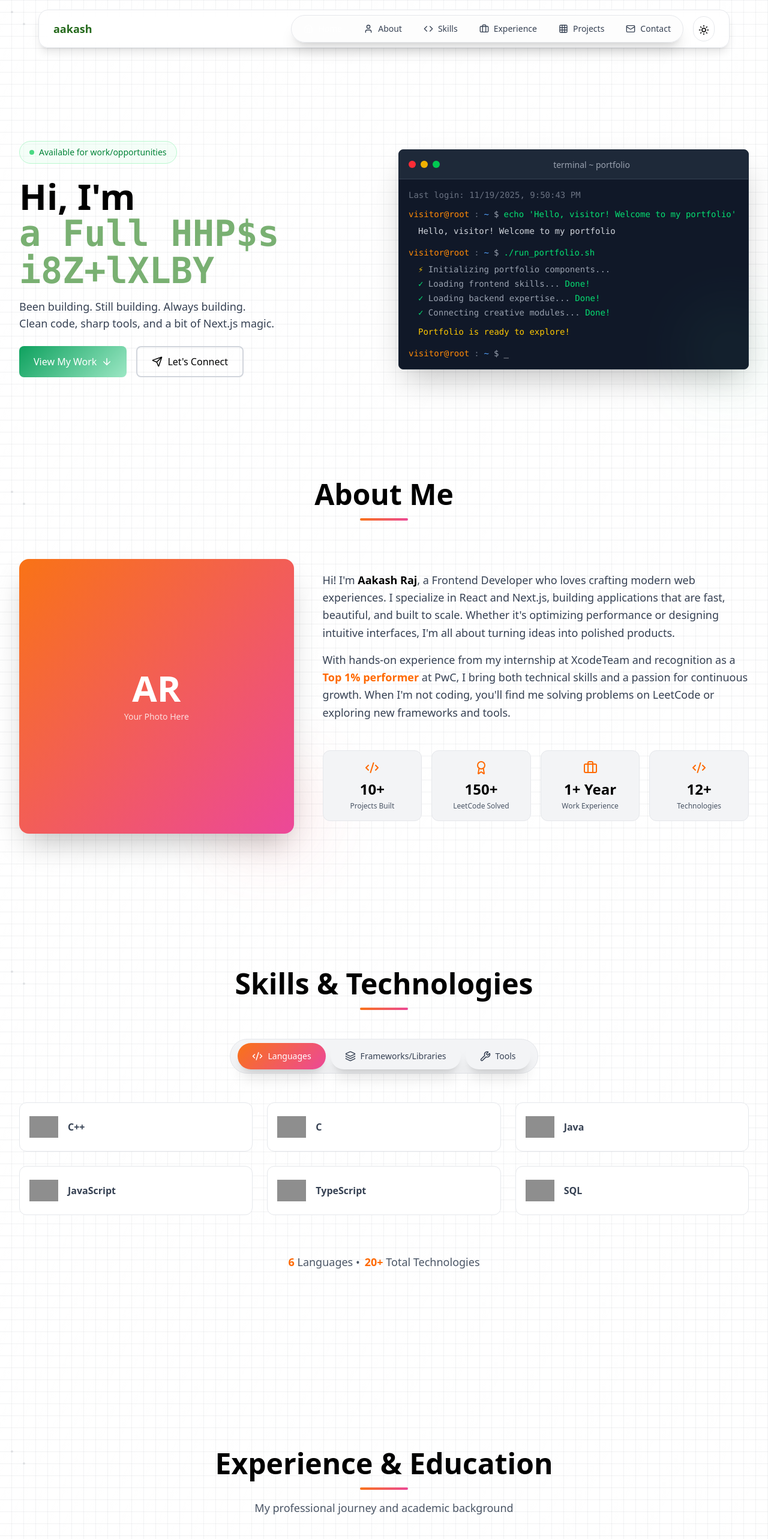
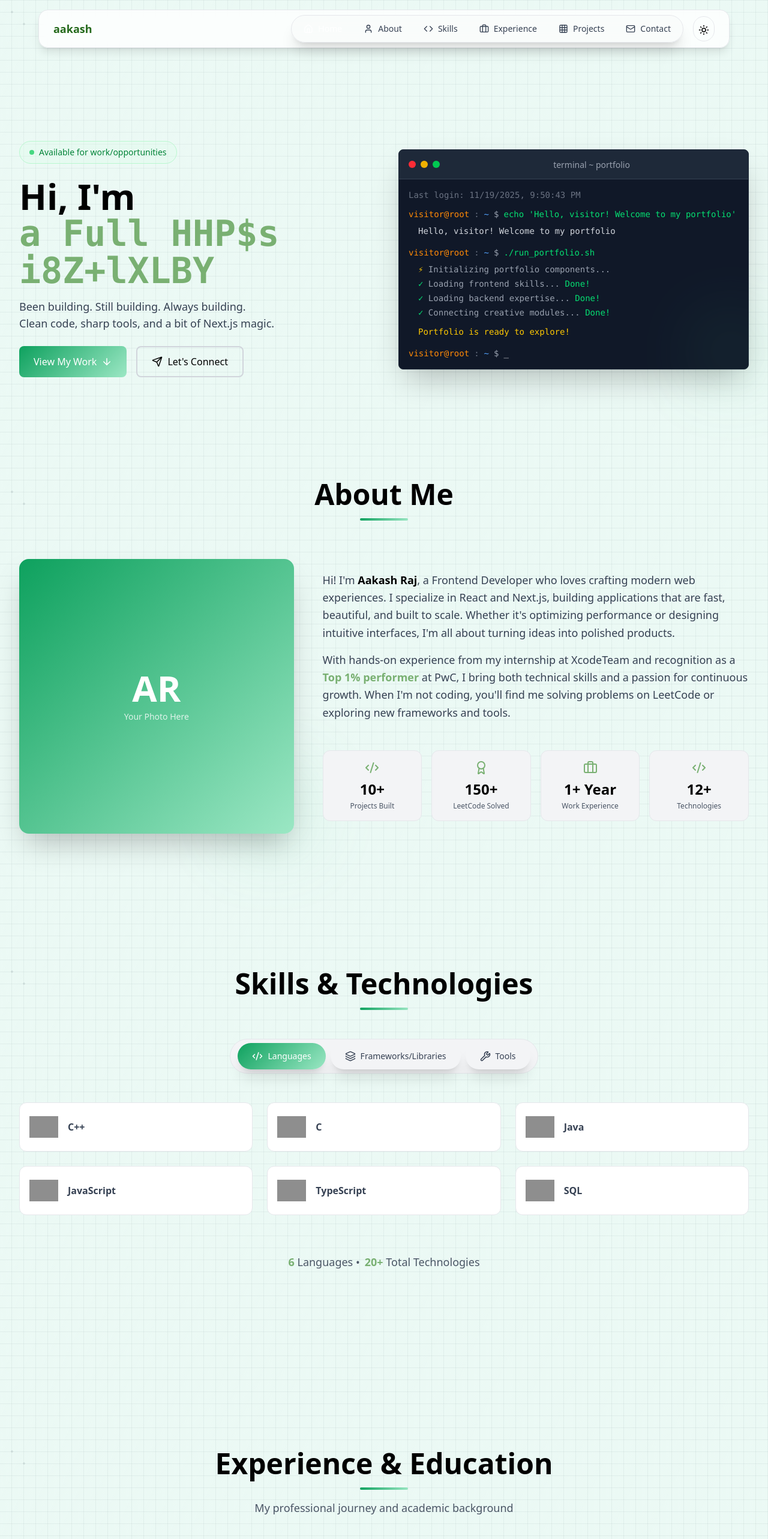
Before and after one commit to aakash-sriv/my-folio, a React (Vite) app: page / in a window 1280 px wide. Shown: the top 2566 px of the page at 60% size. Built offline with nearby package versions, Linux system fonts and the light colour scheme; grey boxes are pictures that could not be loaded.

Commit message:
deploying

```diff
--- a/src/components/About.jsx
+++ b/src/components/About.jsx
@@ -17,7 +17,7 @@ export default function About() {
           <h2 className="text-4xl sm:text-5xl font-bold text-black dark:text-white mb-4">
             About Me
           </h2>
-          <div className="w-20 h-1 bg-[linear-gradient(135deg,#f97316,#ec4899)] mx-auto rounded-full"></div>
+          <div className="w-20 h-1 accent-gradient dark:accent-gradient-dark mx-auto rounded-full"></div>
         </div>
 
         {/* Main Content Grid */}
@@ -30,7 +30,7 @@ export default function About() {
               {/* <img src="/path-to-your-image.jpg" alt="Aakash Raj" className="rounded-2xl w-full shadow-2xl" /> */}
 
               {/* Placeholder - Remove this div when you add your image */}
-              <div className="aspect-square rounded-2xl bg-[linear-gradient(135deg,#f97316,#ec4899)] flex items-center justify-center shadow-2xl">
+              <div className="aspect-square rounded-2xl accent-gradient dark:accent-gradient-dark flex items-center justify-center shadow-2xl">
                 <div className="text-center text-white">
                   <div className="text-6xl font-bold mb-2">AR</div>
                   <div className="text-sm opacity-80">Your Photo Here</div>
@@ -38,7 +38,7 @@ export default function About() {
               </div>
 
               {/* Decorative floating element */}
-              <div className="absolute -bottom-6 -right-6 w-32 h-32 bg-[linear-gradient(135deg,#f97316,#ec4899)] rounded-full blur-3xl opacity-20 -z-10"></div>
+              <div className="absolute -bottom-6 -right-6 w-32 h-32 accent-gradient dark:accent-gradient-dark rounded-full blur-3xl opacity-20 -z-10"></div>
             </div>
           </div>
 
@@ -51,7 +51,7 @@ export default function About() {
               </p>
 
               <p>
-                With hands-on experience from my internship at XcodeTeam and recognition as a <span className="font-bold text-orange-500">Top 1% performer</span> at PwC, I bring both technical skills and a passion for continuous growth. When I'm not coding, you'll find me solving problems on LeetCode or exploring new frameworks and tools.
+                With hands-on experience from my internship at XcodeTeam and recognition as a <span className="font-bold text-[#79b072] dark:text-[#0a8a3f]">Top 1% performer</span> at PwC, I bring both technical skills and a passion for continuous growth. When I'm not coding, you'll find me solving problems on LeetCode or exploring new frameworks and tools.
               </p>
             </div>
 
@@ -64,7 +64,7 @@ export default function About() {
                     key={idx}
                     className="text-center p-4 rounded-xl bg-gray-100 dark:bg-gray-900 border border-gray-200 dark:border-gray-800 hover:scale-105 transition-transform"
                   >
-                    <Icon className="w-6 h-6 mx-auto mb-2 text-orange-500" />
+                    <Icon className="w-6 h-6 mx-auto mb-2 text-[#79b072] dark:text-[#0a8a3f]" />
                     <div className="text-2xl font-bold text-black dark:text-white">{stat.value}</div>
                     <div className="text-xs text-gray-600 dark:text-gray-400 mt-1">{stat.label}</div>
                   </div>
--- a/src/components/Experience.jsx
+++ b/src/components/Experience.jsx
@@ -37,7 +37,7 @@ export default function Experience() {
           <h2 className="text-4xl sm:text-5xl font-bold text-black dark:text-white mb-4">
             Experience & Education
           </h2>
-          <div className="w-20 h-1 bg-[linear-gradient(135deg,#f97316,#ec4899)] mx-auto rounded-full"></div>
+          <div className="w-20 h-1 accent-gradient dark:accent-gradient-dark mx-auto rounded-full"></div>
           <p className="text-gray-600 dark:text-gray-400 mt-4 text-lg">
             My professional journey and academic background
           </p>
@@ -46,7 +46,7 @@ export default function Experience() {
         {/* Timeline */}
         <div className="relative max-w-5xl mx-auto">
           {/* Vertical line */}
-          <div className="absolute left-8 md:left-1/2 top-0 bottom-0 w-0.5 bg-[linear-gradient(180deg,#f97316,#ec4899)] transform md:-translate-x-1/2"></div>
+          <div className="absolute left-8 md:left-1/2 top-0 bottom-0 w-0.5 accent-gradient dark:accent-gradient-dark transform md:-translate-x-1/2"></div>
 
           {/* Timeline items */}
           <div className="space-y-12">
@@ -57,9 +57,8 @@ export default function Experience() {
               return (
                 <div
                   key={idx}
-                  className={`relative flex items-start gap-6 md:gap-0 ${
-                    isLeft ? 'md:flex-row' : 'md:flex-row-reverse'
-                  }`}
+                  className={`relative flex items-start gap-6 md:gap-0 ${isLeft ? 'md:flex-row' : 'md:flex-row-reverse'
+                    }`}
                 >
 
                   {/* Content card - takes half width on desktop */}
@@ -68,25 +67,24 @@ export default function Experience() {
 
                       {/* Year badge */}
                       <div className="flex items-center gap-3 mb-3">
-                        <span className="px-3 py-1 bg-orange-100 dark:bg-orange-900/30 text-orange-600 dark:text-orange-400 text-sm font-semibold rounded-full">
+                        <span className="px-3 py-1 bg-green-100 dark:bg-green-900/30 text-green-600 dark:text-green-400 text-sm font-semibold rounded-full">
                           {item.year}
                         </span>
-                        <span className={`text-xs font-medium px-2 py-1 rounded ${
-                          item.type === 'work'
+                        <span className={`text-xs font-medium px-2 py-1 rounded ${item.type === 'work'
                             ? 'bg-blue-100 dark:bg-blue-900/30 text-blue-600 dark:text-blue-400'
                             : 'bg-purple-100 dark:bg-purple-900/30 text-purple-600 dark:text-purple-400'
-                        }`}>
+                          }`}>
                           {item.type === 'work' ? 'Work' : 'Education'}
                         </span>
                       </div>
 
                       {/* Title */}
-                      <h4 className="text-xl font-bold text-black dark:text-white mb-2 group-hover:text-orange-500 dark:group-hover:text-orange-400 transition-colors">
+                      <h4 className="text-xl font-bold text-black dark:text-white mb-2 group-hover:text-[#79b072] dark:group-hover:text-[#0a8a3f] transition-colors">
                         {item.title}
                       </h4>
 
                       {/* Company */}
-                      <p className="text-orange-500 dark:text-orange-400 font-medium mb-3">
+                      <p className="text-[#79b072] dark:text-[#0a8a3f] font-medium mb-3">
                         {item.company}
                       </p>
 
@@ -99,7 +97,7 @@ export default function Experience() {
 
                   {/* Center icon - positioned in middle on desktop */}
                   <div className="absolute left-0 md:left-1/2 md:transform md:-translate-x-1/2 shrink-0">
-                    <div className="w-16 h-16 rounded-full bg-[linear-gradient(135deg,#f97316,#ec4899)] flex items-center justify-center shadow-lg group-hover:scale-110 transition-transform z-10">
+                    <div className="w-16 h-16 rounded-full accent-gradient dark:accent-gradient-dark flex items-center justify-center shadow-lg group-hover:scale-110 transition-transform z-10">
                       <Icon className="w-8 h-8 text-white" />
                     </div>
                   </div>
--- a/src/components/Skills.jsx
+++ b/src/components/Skills.jsx
@@ -48,7 +48,7 @@ export default function Skills() {
           <h2 className="text-4xl sm:text-5xl font-bold text-black dark:text-white mb-4">
             Skills & Technologies
           </h2>
-          <div className="w-20 h-1 bg-[linear-gradient(135deg,#f97316,#ec4899)] mx-auto rounded-full"></div>
+          <div className="w-20 h-1 accent-gradient dark:accent-gradient-dark mx-auto rounded-full"></div>
         </div>
 
         {/* Pill Tabs - FIXED */}
@@ -72,7 +72,7 @@ export default function Skills() {
                 >
                   {/* Active background - more visible gradient */}
                   {isActive && (
-                    <span className="absolute inset-0 bg-[linear-gradient(135deg,#f97316,#ec4899)] rounded-full "></span>
+                    <span className="absolute inset-0 accent-gradient dark:accent-gradient-dark rounded-full "></span>
                   )}
 
                   {/* Icon and text need z-index to show above gradient */}
@@ -107,7 +107,7 @@ export default function Skills() {
               </p>
 
               {/* Hover effect border */}
-              <div className="absolute inset-0 rounded-xl bg-[linear-gradient(135deg,#f97316,#ec4899)] opacity-0 group-hover:opacity-10 transition-opacity -z-10"></div>
+              <div className="absolute inset-0 rounded-xl accent-gradient dark:accent-gradient-dark opacity-0 group-hover:opacity-1 transition-opacity -z-10"></div>
             </div>
           ))}
         </div>
@@ -115,8 +115,8 @@ export default function Skills() {
         {/* Fun Stats Below */}
         <div className="mt-16 text-center">
           <p className="text-gray-600 dark:text-gray-400 text-lg">
-            <span className="font-bold text-orange-500">{skills[activeTab].length}</span> {tabs.find(t => t.id === activeTab)?.label} •
-            <span className="font-bold text-orange-500 ml-2">{Object.values(skills).flat().length}+</span> Total Technologies
+            <span className="font-bold text-[#79b072] dark:text-[#0a8a3f]">{skills[activeTab].length}</span> {tabs.find(t => t.id === activeTab)?.label} •
+            <span className="font-bold text-[#79b072] dark:text-[#0a8a3f] ml-2">{Object.values(skills).flat().length}+</span> Total Technologies
           </p>
         </div>
 
--- a/src/index.css
+++ b/src/index.css
@@ -12,18 +12,23 @@
   color-scheme: light dark;
 
   /* Global theme variables (light defaults) */
-  --bg: 255 255 255;       /* white */
-  --text: 0 0 0;           /* black text on light */
+  --bg: 255 255 255;
+  /* white */
+  --text: 0 0 0;
+  /* black text on light */
   --muted: 100 116 139;
   --surface: 255 255 255;
   --border: 226 232 240;
-  --glass: 255 255 255;    /* UI chrome */
+  --glass: 255 255 255;
+  /* UI chrome */
 }
 
 /* Dark overrides */
 .dark {
-  --bg: 0 0 0;           /* pure black */
-  --text: 255 255 255;   /* pure white */
+  --bg: 0 0 0;
+  /* pure black */
+  --text: 255 255 255;
+  /* pure white */
   --muted: 148 163 184;
   --surface: 0 0 0;
   --border: 15 15 15;
@@ -31,7 +36,11 @@
 }
 
 /* Apply variables site-wide */
-html, body, #root { height: 100%; }
+html,
+body,
+#root {
+  height: 100%;
+}
 
 /* -------------------- Background: shimmer + circuit (light & dark) --------------------
    The shimmer layer is first (on top), then the circuit-board pattern layers beneath.
@@ -47,92 +56,88 @@ body {
      subtle diagonal sheen — tuned for light mode
   ------------------------------------------------------ */
   background-image:
-    linear-gradient(
-      115deg,
-      rgba(255,255,255,0.06) 0%,
-      rgba(255,255,255,0.12) 30%,
-      rgba(255,255,255,0.06) 60%,
-      rgba(255,255,255,0.02) 100%
-    ),
+    linear-gradient(0deg, #10b98115, #10b98115),
+    linear-gradient(115deg,
+      rgba(255, 255, 255, 0.06) 0%,
+      rgba(255, 255, 255, 0.12) 30%,
+      rgba(255, 255, 255, 0.06) 60%,
+      rgba(255, 255, 255, 0.02) 100%),
 
     /* -------------- CIRCUIT BOARD PATTERN (beneath) - LIGHT -------------- */
     repeating-linear-gradient(0deg,
       transparent,
       transparent 19px,
-      rgba(75,85,99,0.08) 19px,
-      rgba(75,85,99,0.08) 20px,
+      rgba(75, 85, 99, 0.08) 19px,
+      rgba(75, 85, 99, 0.08) 20px,
       transparent 20px,
       transparent 39px,
-      rgba(75,85,99,0.08) 39px,
-      rgba(75,85,99,0.08) 40px
-    ),
+      rgba(75, 85, 99, 0.08) 39px,
+      rgba(75, 85, 99, 0.08) 40px),
     repeating-linear-gradient(90deg,
       transparent,
       transparent 19px,
-      rgba(75,85,99,0.08) 19px,
-      rgba(75,85,99,0.08) 20px,
+      rgba(75, 85, 99, 0.08) 19px,
+      rgba(75, 85, 99, 0.08) 20px,
       transparent 20px,
       transparent 39px,
-      rgba(75,85,99,0.08) 39px,
-      rgba(75,85,99,0.08) 40px
-    ),
-    radial-gradient(circle at 20px 20px, rgba(55,65,81,0.12) 2px, transparent 2px),
-    radial-gradient(circle at 40px 40px, rgba(55,65,81,0.12) 2px, transparent 2px);
+      rgba(75, 85, 99, 0.08) 39px,
+      rgba(75, 85, 99, 0.08) 40px),
+    radial-gradient(circle at 20px 20px, rgba(55, 65, 81, 0.12) 2px, transparent 2px),
+    radial-gradient(circle at 40px 40px, rgba(55, 65, 81, 0.12) 2px, transparent 2px);
 
   /* sizing/order: shimmer (first) uses large size to sweep, circuit uses 40px grid */
   background-size:
-    320% 320%,   /* shimmer: large so the sheen sweeps across */
+    100% 100%,
+    /* green overlay */
+    320% 320%,
+    /* shimmer: large so the sheen sweeps across */
     40px 40px,
     40px 40px,
     40px 40px,
     40px 40px;
 
-  background-repeat: no-repeat, repeat, repeat, repeat, repeat;
-  background-position: -100% -50%, 0 0, 0 0, 0 0, 0 0;
-  background-attachment: fixed, fixed, fixed, fixed, fixed;
+  background-repeat: no-repeat, no-repeat, repeat, repeat, repeat, repeat;
+  background-position: 0 0, -100% -50%, 0 0, 0 0, 0 0, 0 0;
+  background-attachment: fixed, fixed, fixed, fixed, fixed, fixed;
 
   /* fallback color (keeps theme variables) */
   background-color: rgb(var(--bg));
   color: rgb(var(--text));
   transition: background-color .18s ease, color .18s ease;
-  -webkit-font-smoothing:antialiased;
-  -moz-osx-font-smoothing:grayscale;
+  -webkit-font-smoothing: antialiased;
+  -moz-osx-font-smoothing: grayscale;
 }
 
 /* ---------------- Dark mode: green-tinted circuit + cooler shimmer ---------------- */
 html.dark body {
   background-image:
-    linear-gradient(
-      115deg,
-      rgba(255,255,255,0.02) 0%,
-      rgba(16,185,129,0.06) 30%,
-      rgba(255,255,255,0.02) 60%,
-      rgba(255,255,255,0.01) 100%
-    ),
+    linear-gradient(115deg,
+      rgba(255, 255, 255, 0.02) 0%,
+      rgba(16, 185, 129, 0.06) 30%,
+      rgba(255, 255, 255, 0.02) 60%,
+      rgba(255, 255, 255, 0.01) 100%),
 
     /* dark circuit */
     repeating-linear-gradient(0deg,
       transparent,
       transparent 19px,
-      rgba(34,197,94,0.15) 19px,
-      rgba(34,197,94,0.15) 20px,
+      rgba(34, 197, 94, 0.15) 19px,
+      rgba(34, 197, 94, 0.15) 20px,
       transparent 20px,
       transparent 39px,
-      rgba(34,197,94,0.15) 39px,
-      rgba(34,197,94,0.15) 40px
-    ),
+      rgba(34, 197, 94, 0.15) 39px,
+      rgba(34, 197, 94, 0.15) 40px),
     repeating-linear-gradient(90deg,
       transparent,
       transparent 19px,
-      rgba(34,197,94,0.15) 19px,
-      rgba(34,197,94,0.15) 20px,
+      rgba(34, 197, 94, 0.15) 19px,
+      rgba(34, 197, 94, 0.15) 20px,
       transparent 20px,
       transparent 39px,
-      rgba(34,197,94,0.15) 39px,
-      rgba(34,197,94,0.15) 40px
-    ),
-    radial-gradient(circle at 20px 20px, rgba(16,185,129,0.18) 2px, transparent 2px),
-    radial-gradient(circle at 40px 40px, rgba(16,185,129,0.18) 2px, transparent 2px);
+      rgba(34, 197, 94, 0.15) 39px,
+      rgba(34, 197, 94, 0.15) 40px),
+    radial-gradient(circle at 20px 20px, rgba(16, 185, 129, 0.18) 2px, transparent 2px),
+    radial-gradient(circle at 40px 40px, rgba(16, 185, 129, 0.18) 2px, transparent 2px);
 
   background-size:
     320% 320%,
@@ -150,9 +155,17 @@ html.dark body {
 
 /* ---------------- Shimmer animation (diagonal sweep) ---------------- */
 @keyframes shimmer-sweep {
-  0% { background-position: -120% -50%, 0 0, 0 0, 0 0, 0 0; }
-  50% { background-position: 50% 50%, 0 0, 0 0, 0 0, 0 0; }
-  100% { background-position: 220% 150%, 0 0, 0 0, 0 0, 0 0; }
+  0% {
+    background-position: 0 0, -120% -50%, 0 0, 0 0, 0 0, 0 0;
+  }
+
+  50% {
+    background-position: 0 0, 50% 50%, 0 0, 0 0, 0 0, 0 0;
+  }
+
+  100% {
+    background-position: 0 0, 220% 150%, 0 0, 0 0, 0 0, 0 0;
+  }
 }
 
 /* apply animation to the shimmer layer only (first layer) */
@@ -162,7 +175,10 @@ body {
 
 /* reduce motion respect */
 @media (prefers-reduced-motion: reduce) {
-  body { animation: none; background-position: 0 0, 0 0, 0 0, 0 0, 0 0; }
+  body {
+    animation: none;
+    background-position: 0 0, 0 0, 0 0, 0 0, 0 0, 0 0;
+  }
 }
 
 /* util classes */
@@ -178,13 +194,26 @@ body {
 
 
 /* swap sun/moon icons by CSS (toggle handled by .dark on <html>) */
-.icon-sun { display:inline-block; }
-.icon-moon { display:none; }
-:where(.dark, .dark *) .icon-sun { display:none; }
-:where(.dark, .dark *) .icon-moon { display:inline-block; }
+.icon-sun {
+  display: inline-block;
+}
+
+.icon-moon {
+  display: none;
+}
+
+:where(.dark, .dark *) .icon-sun {
+  display: none;
+}
+
+:where(.dark, .dark *) .icon-moon {
+  display: inline-block;
+}
 
 /* small helpers */
-.section-offset { scroll-margin-top: 4rem; }
+.section-offset {
+  scroll-margin-top: 4rem;
+}
 
 section {
   scroll-margin-top: 6rem;
@@ -192,9 +221,31 @@ section {
 
 /* Rotating text fade animation */
 @keyframes fadeIn {
-  0% { opacity: 0; transform: translateY(-10px); }
-  100% { opacity: 1; transform: translateY(0); }
+  0% {
+    opacity: 0;
+    transform: translateY(-10px);
+  }
+
+  100% {
+    opacity: 1;
+    transform: translateY(0);
+  }
 }
-@keyframes shine { 0% { left:-150%; } 60% { left:150%; } 100% { left:150%; } }
 
-.animate-fadeIn { animation: fadeIn 0.6s ease-in-out; }
+@keyframes shine {
+  0% {
+    left: -150%;
+  }
+
+  60% {
+    left: 150%;
+  }
+
+  100% {
+    left: 150%;
+  }
+}
+
+.animate-fadeIn {
+  animation: fadeIn 0.6s ease-in-out;
+}
```
Also changed, not shown: src/components/Contact.jsx (+10 -10 lines), src/components/Projects.jsx (+4 -4 lines), 1 other file (tests, documents, lock files or other folders).
